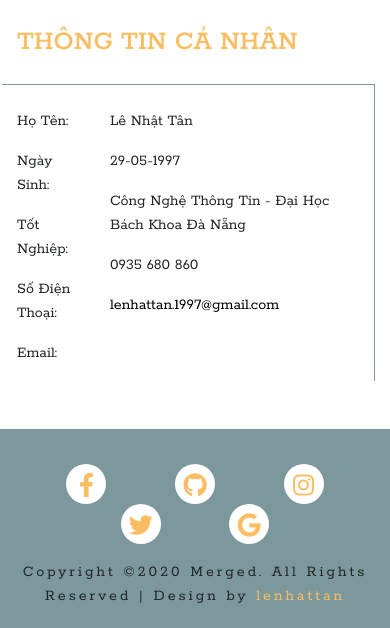
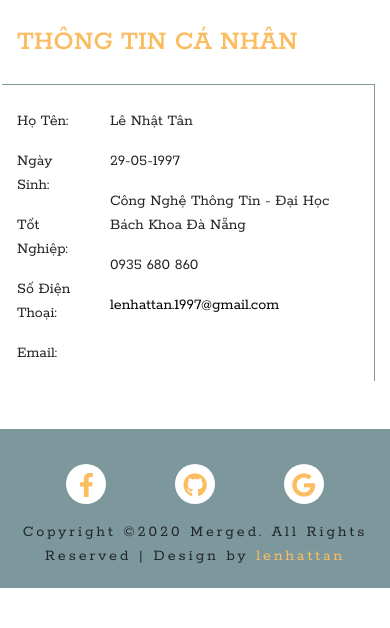
Before and after one commit to kelly-98/lenhattan-1997.github.io, a plain HTML site: page index.html in a window 390 px wide. Shown: the part 822-1450 px from the top of the page. After the commit the page ends 1410 px from the top, so only its background shows below. Drawn offline with nearby package versions, Linux system fonts and the light colour scheme.

Commit message:
responsive footer

```diff
--- a/css/index.css
+++ b/css/index.css
@@ -157,7 +157,11 @@
     text-decoration: none;
 }
 
-
+@media screen and (max-width: 720px) {
+    .footer__icon-hidden{
+        display: none;
+    }
+}
 
 
 /* BACK TO TOP */
--- a/index.html
+++ b/index.html
@@ -86,8 +86,8 @@
             <div class="footer__icon">
                 <a href="https://www.facebook.com/profile.php?id=100006562846756" target="_blank"><i class="fab fa-facebook-f"></i></a>
                 <a href="https://github.com/lenhattan-1997" target="_blank"><i class="fab fa-github"></i></a>
-                <a href="https://www.instagram.com/nhattan1997/" target="_blank"><i class="fab fa-instagram"></i></a>
-                <a href="#"><i class="fab fa-twitter" target="_blank"></i></a>
+                <a class="footer__icon-hidden" href="https://www.instagram.com/nhattan1997/" target="_blank"><i class="fab fa-instagram"></i></a>
+                <a class="footer__icon-hidden" href="#"><i class="fab fa-twitter" target="_blank"></i></a>
                 <a href="#"><i class="fab fa-google" target="_blank"></i></a>
             </div>
         </div>
```
